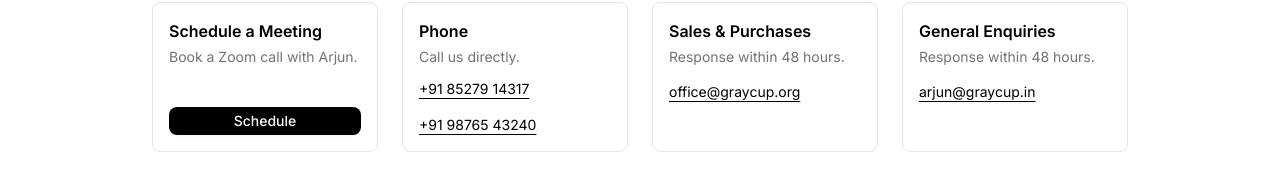
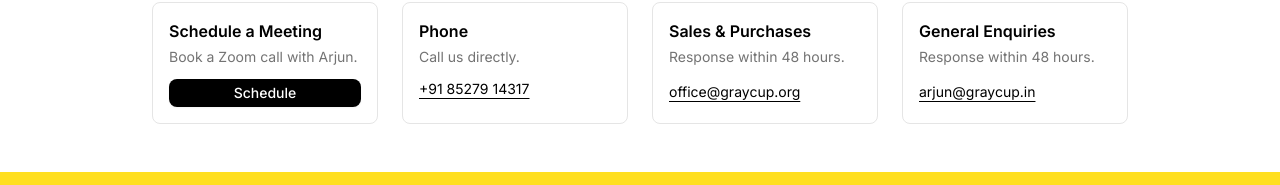
Before and after one commit to Gray-Cup/bulkgreencoffee-com, a Next.js app: page /contact in a window 1280 px wide. Shown: the part 210-395 px from the top of the page. Built offline with nearby package versions, Linux system fonts and the light colour scheme; no server answers.

Commit message:
Update page.tsx

```diff
--- a/src/app/(marketing)/contact/page.tsx
+++ b/src/app/(marketing)/contact/page.tsx
@@ -29,7 +29,7 @@
             </p>
             <Button size="minor" variant="black" asChild className="mt-auto">
               <a
-                href="https://cal.com/graycup"
+                href="https://cal.com/arjunaditya/30min?user=arjunaditya"
                 target="_blank"
                 rel="noopener noreferrer"
               >
@@ -47,9 +47,7 @@
             <p className="text-sm text-black underline underline-offset-4 hover:text-neutral-600">
               +91 85279 14317
             </p>
-            <p className="text-sm text-black underline underline-offset-4 hover:text-neutral-600 pt-4">
-              +91 98765 43240
-            </p>
+
           </div>
 
           {/* Sales & Purchases */}
```
